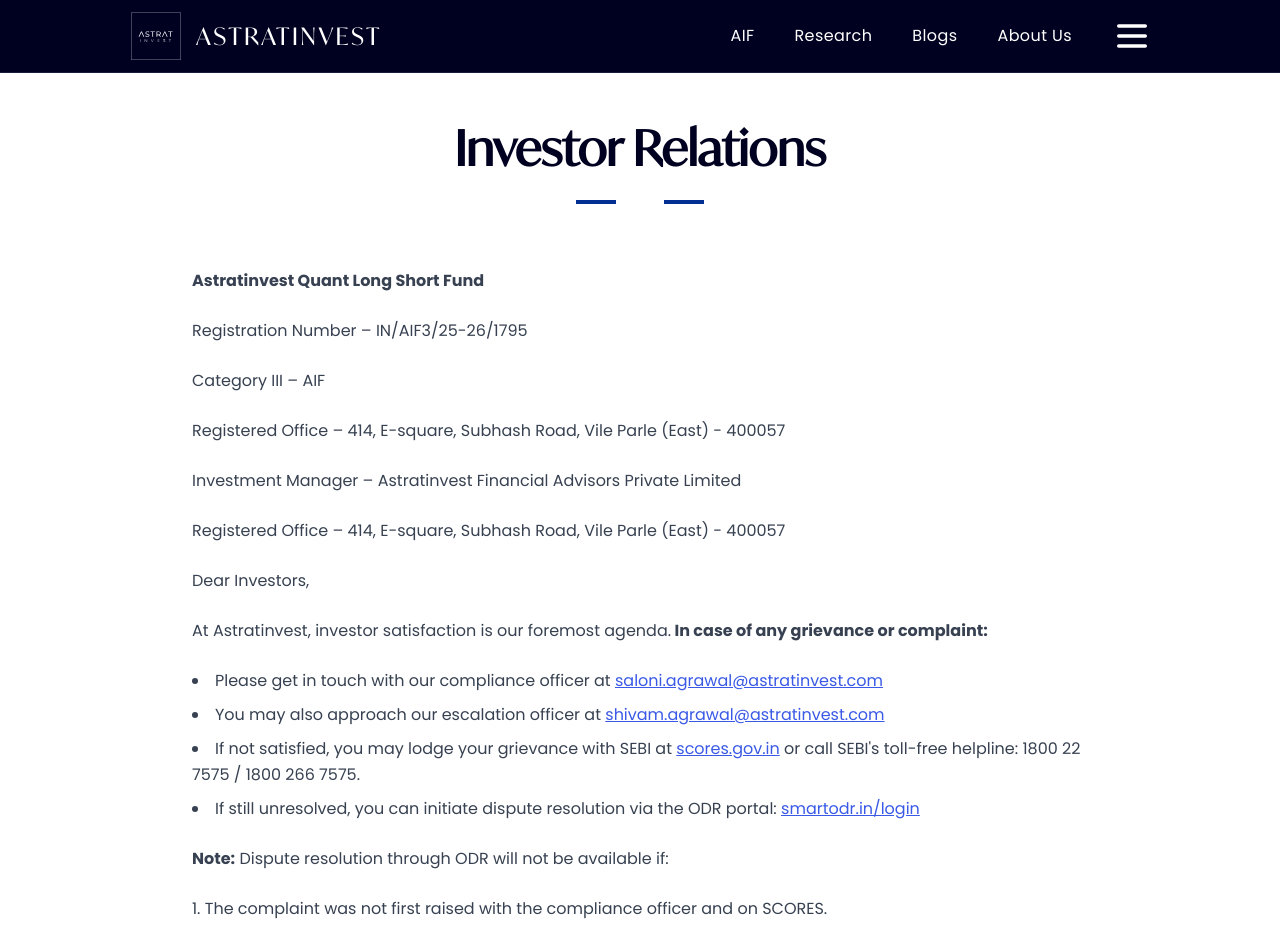
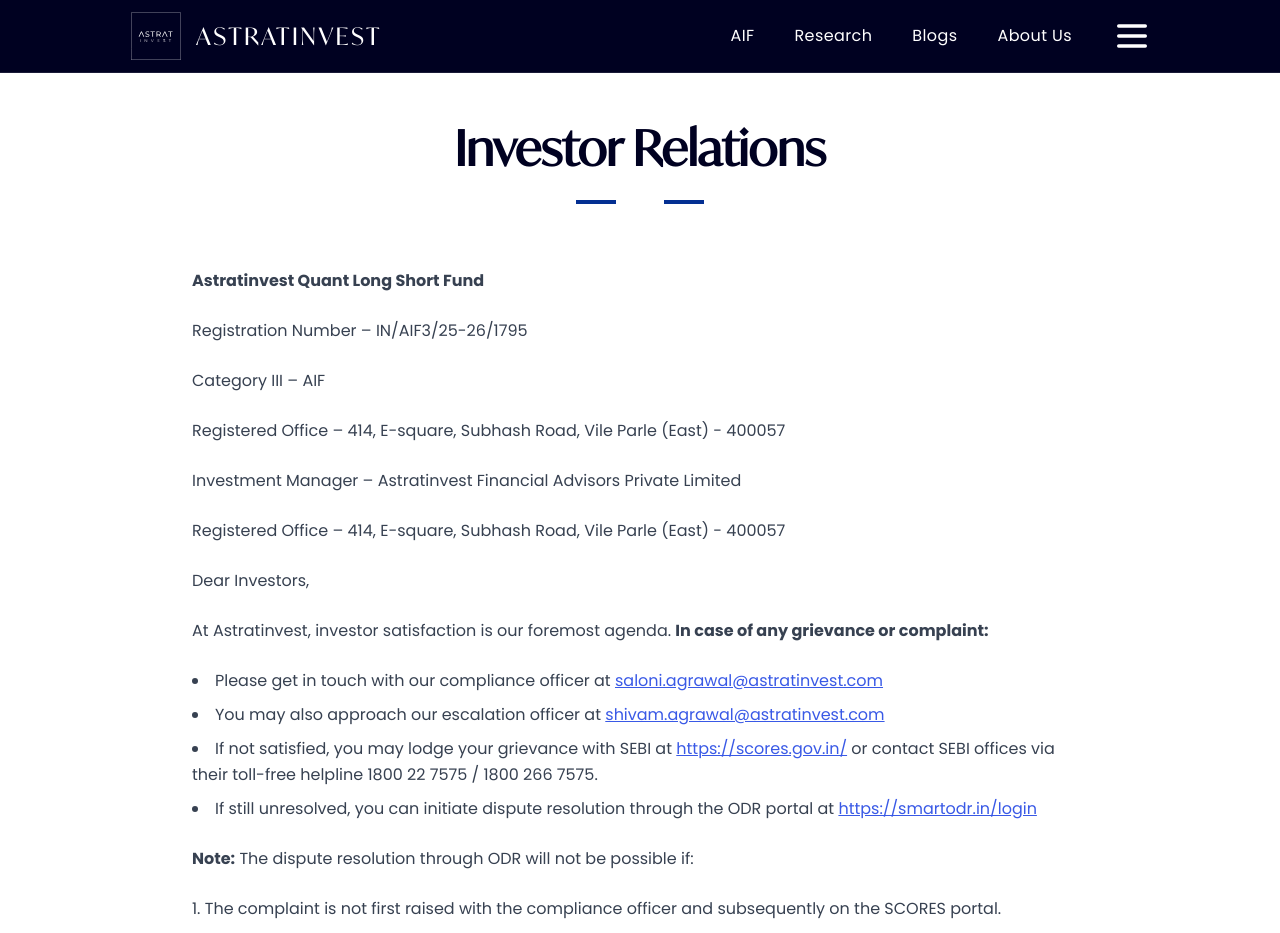
Before and after one commit to tholiaapoorv/astratinvest, a Next.js app: page /investor-relations in a window 1280 px wide. Shown: the top 933 px of the page. Built offline with nearby package versions, Linux system fonts and the light colour scheme.

Commit message:
Update page.tsx

```diff
--- a/app/investor-relations/page.tsx
+++ b/app/investor-relations/page.tsx
@@ -18,7 +18,7 @@ const InvestorRelationsPage = () => {
           </div>
         </section>
 
-        {/* Fund Details */}
+        {/* Content */}
         <section className="max-w-4xl w-full space-y-6 text-left font-poppins text-gray-700 text-base leading-relaxed">
           <p><strong>Astratinvest Quant Long Short Fund</strong></p>
           <p>Registration Number – IN/AIF3/25-26/1795</p>
@@ -27,12 +27,11 @@ const InvestorRelationsPage = () => {
           <p>Investment Manager – Astratinvest Financial Advisors Private Limited</p>
           <p>Registered Office – 414, E-square, Subhash Road, Vile Parle (East) - 400057</p>
 
-          {/* Grievance Redressal */}
           <p>Dear Investors,</p>
           <p>
-            At Astratinvest, investor satisfaction is our foremost agenda.
-            <strong> In case of any grievance or complaint:</strong>
+            At Astratinvest, investor satisfaction is our foremost agenda. <strong>In case of any grievance or complaint:</strong>
           </p>
+
           <ul className="list-disc list-inside space-y-2">
             <li>
               Please get in touch with our compliance officer at{" "}
@@ -49,32 +48,32 @@ const InvestorRelationsPage = () => {
             <li>
               If not satisfied, you may lodge your grievance with SEBI at{" "}
               <a href="https://scores.gov.in/" target="_blank" rel="noopener noreferrer" className="text-[#3959E6] underline">
-                scores.gov.in
+                https://scores.gov.in/
               </a>{" "}
-              or call SEBI's toll-free helpline: 1800 22 7575 / 1800 266 7575.
+              or contact SEBI offices via their toll-free helpline 1800 22 7575 / 1800 266 7575.
             </li>
             <li>
-              If still unresolved, you can initiate dispute resolution via the ODR portal:{" "}
+              If still unresolved, you can initiate dispute resolution through the ODR portal at{" "}
               <a href="https://smartodr.in/login" target="_blank" rel="noopener noreferrer" className="text-[#3959E6] underline">
-                smartodr.in/login
+                https://smartodr.in/login
               </a>
             </li>
           </ul>
 
-          {/* ODR Conditions */}
-          <p><strong>Note:</strong> Dispute resolution through ODR will not be available if:</p>
+          <p><strong>Note:</strong> The dispute resolution through ODR will not be possible if:</p>
+
           <ol className="list-decimal list-inside space-y-2">
-            <li>The complaint was not first raised with the compliance officer and on SCORES.</li>
+            <li>The complaint is not first raised with the compliance officer and subsequently on the SCORES portal.</li>
             <li>The dispute is pending before any arbitral process, court, or tribunal.</li>
             <li>The dispute is non-arbitrable under Indian law.</li>
-            <li>The dispute is time-barred under the Limitation Act.</li>
+            <li>The dispute is time-barred under the law of limitation.</li>
           </ol>
 
           <p>Thank you,</p>
           <p>Team Astratinvest</p>
         </section>
 
-        {/* Complaints Table */}
+        {/* SEBI Complaint Table */}
         <section className="max-w-4xl w-full mt-12 text-left font-poppins text-gray-700 text-base leading-relaxed">
           <h2 className="text-xl font-semibold mb-4">Investor Complaints</h2>
           <div className="overflow-auto">
```
